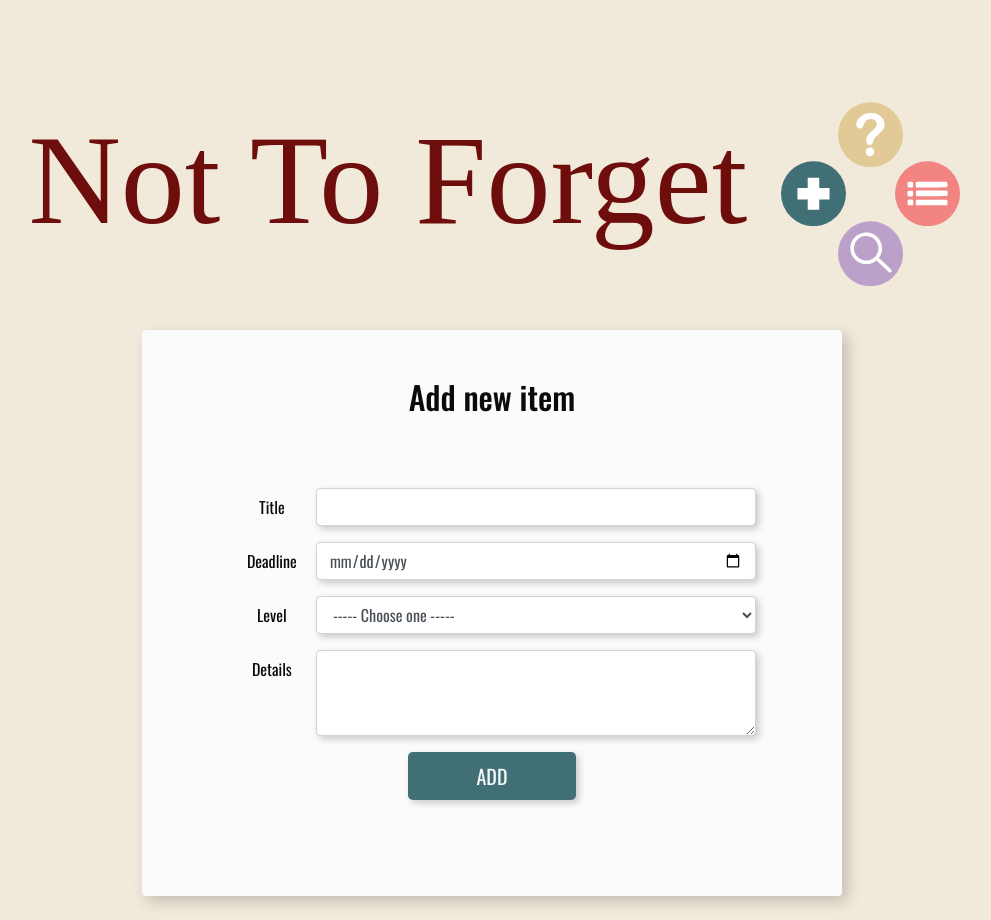
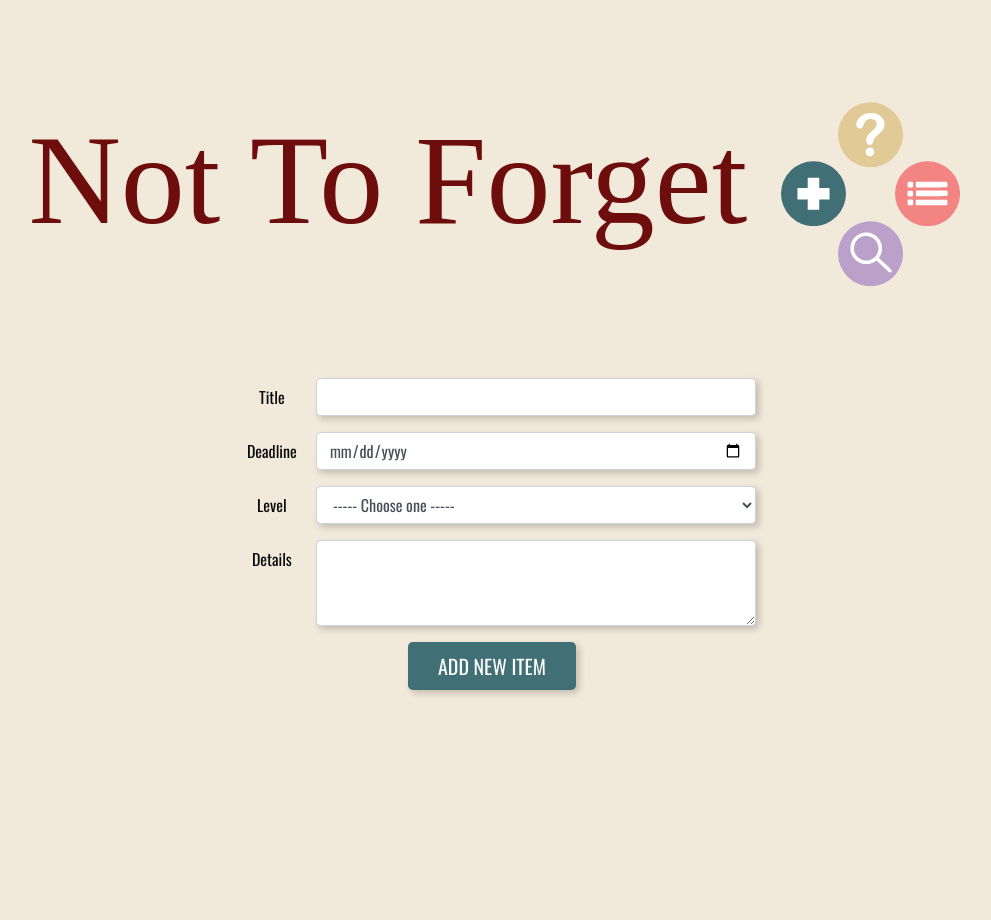
Before and after one commit to Alice-Rez/Not-to-forget, a React (Create React App) app: page /add in a window 1280 px wide. Shown: the whole page, without its empty margins (148-1139 px from the left). After the commit the page ends 800 px from the top, so only its background shows below. Built offline with nearby package versions, Linux system fonts and the light colour scheme; a web font is replaced by a local one.

Commit message:
deleted headlines for list, add and search

```diff
--- a/src/components/AddToDo.jsx
+++ b/src/components/AddToDo.jsx
@@ -17,12 +17,11 @@ export default class AddToDo extends Component {
 
   render() {
     return (
-      <section className="card-white section">
-        <h2 className="pb-3">Add new item</h2>
+      <section className="section">
         <form
           style={this.props.myStyle}
           action=""
-          className="text-center py-5 d-flex flex-column align-items-center col-sm-12 mx-auto"
+          className="text-center d-flex flex-column align-items-center col-sm-12 mx-auto"
           onSubmit={(e) => {
             e.preventDefault();
             this.props.addTask(this.state.task);
@@ -87,7 +86,7 @@ export default class AddToDo extends Component {
             />
           </div>
           <button type="submit" className="btn btn-add btn-lg col-sm-3">
-            Add
+            Add new item
           </button>
         </form>
       </section>
--- a/src/components/ListToDo.jsx
+++ b/src/components/ListToDo.jsx
@@ -5,7 +5,6 @@ export default class ListToDo extends Component {
   render() {
     return (
       <section>
-        <h2>My to-do</h2>
         <section className="list-card-deck">
           {this.props.tasks.map((task, index) => (
             <Item key={`task-${index + 1}`} task={task} />
--- a/src/components/Search.jsx
+++ b/src/components/Search.jsx
@@ -10,7 +10,6 @@ export default function Search(props) {
   return (
     <React.Fragment>
       <section className="section d-flex flex-column align-items-center justify-content-center">
-        <h2 className="pb-3">Search items</h2>
         <form className="form-inline">
           <div className="form-group mx-sm-3 mb-2 input-wrapper">
             <input
@@ -60,7 +59,7 @@ export default function Search(props) {
               // });
             }}
           >
-            Search
+            Search items
           </button>
         </form>
       </section>
```
